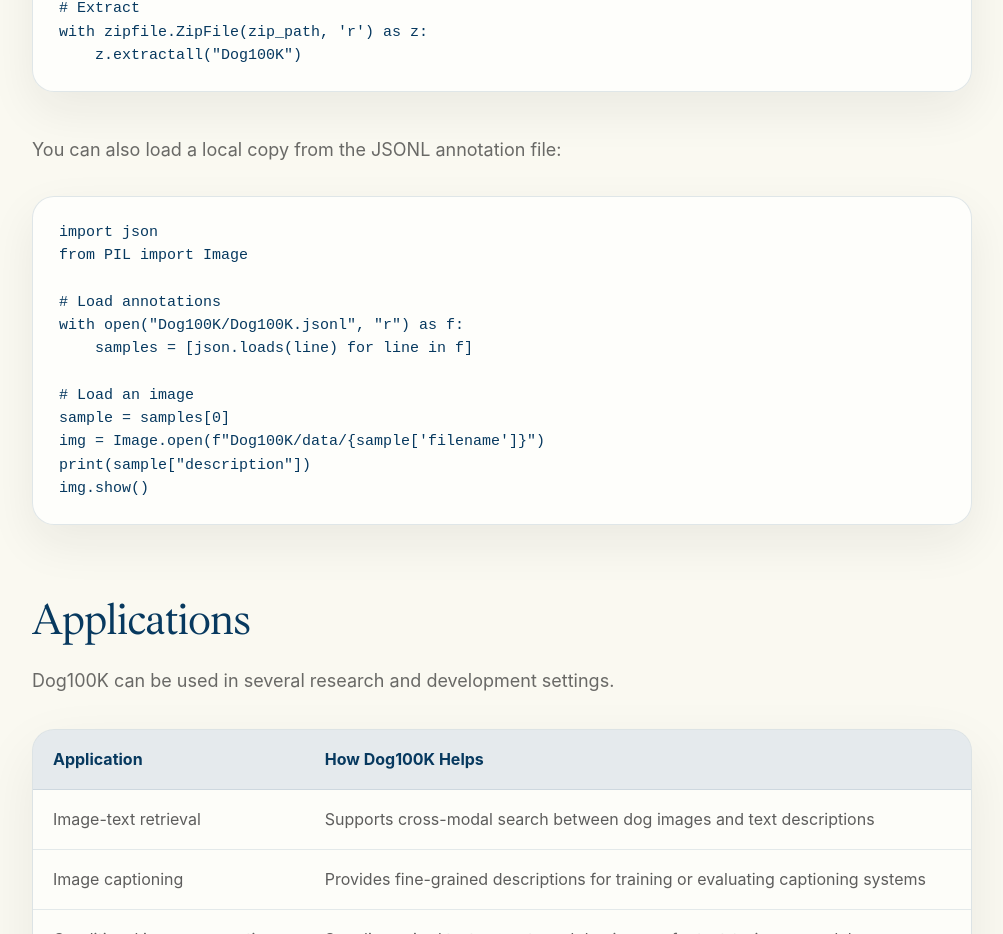
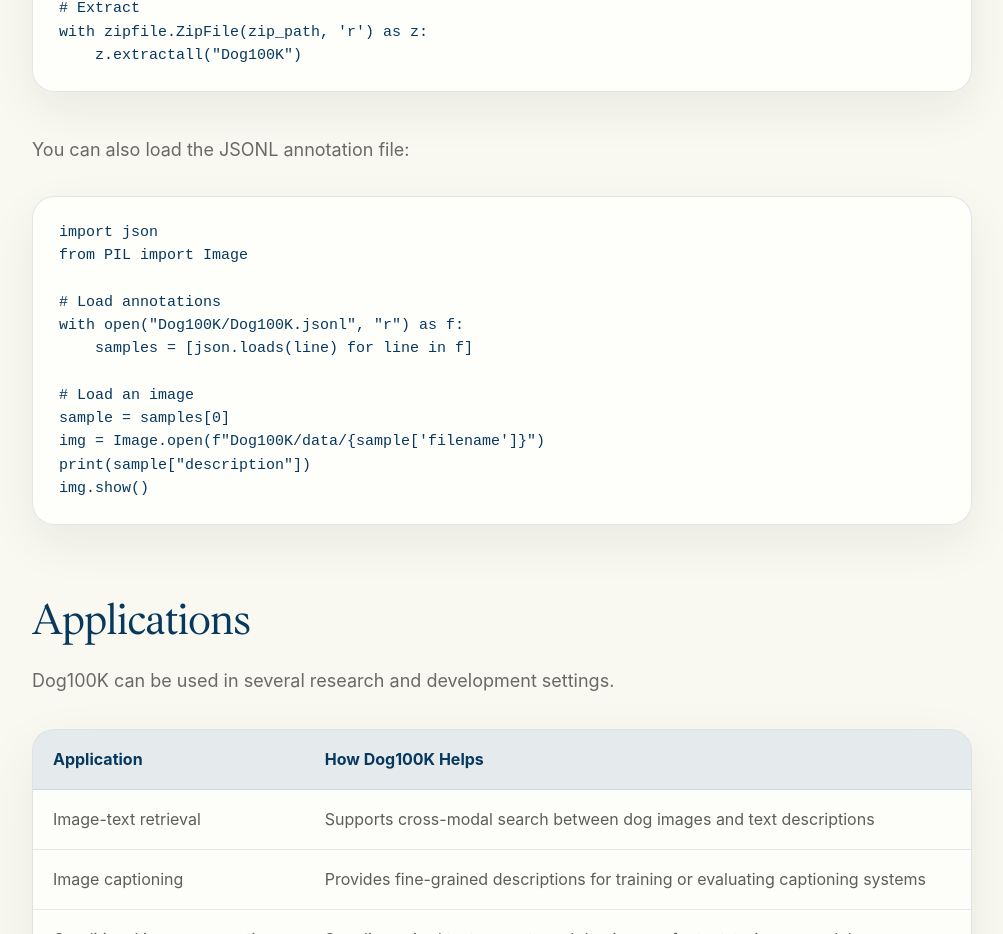
Before and after one commit to choucisan/choucisan.github.io, an Astro site: page /collections/dog100k in a window 1280 px wide. Shown: the part 5720-6654 px from the top of the page, without its empty margins (138-1141 px from the left). Built offline with nearby package versions, Linux system fonts and the light colour scheme; Astro itself is replaced by a stand-in of ours; code samples lack their colours.

Commit message:
Update website content

````diff
--- a/src/content/collections/dog100k.md
+++ b/src/content/collections/dog100k.md
@@ -106,7 +106,7 @@ with zipfile.ZipFile(zip_path, 'r') as z:
     z.extractall("Dog100K")
 ```
 
-You can also load a local copy from the JSONL annotation file:
+You can also load the JSONL annotation file:
 
 ```python
 import json
````
